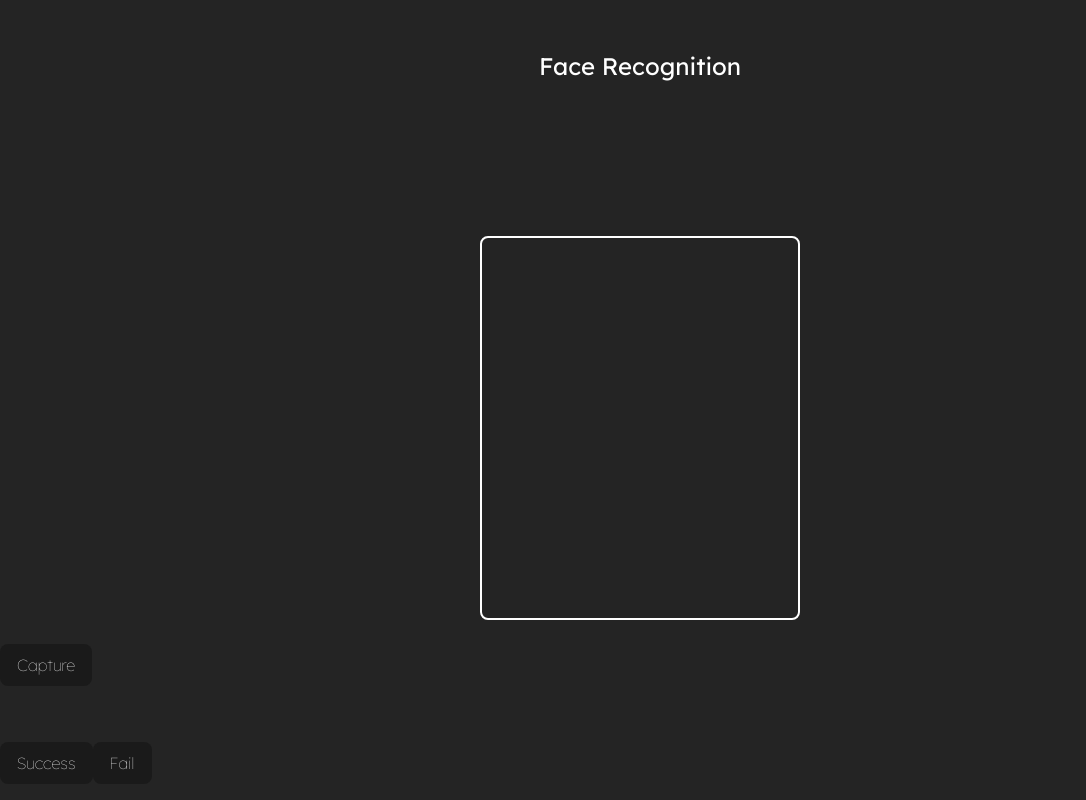
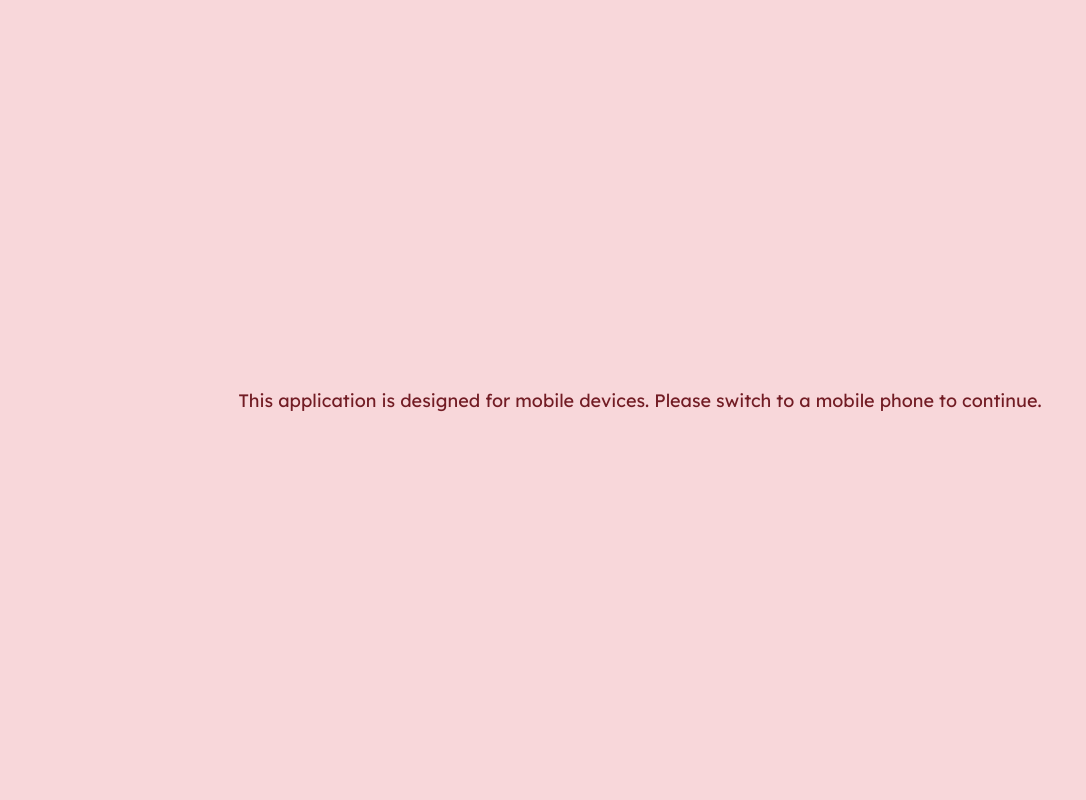
Before and after one commit to mudauml15/facescan, a React (Vite) app: page / in a window 1280 px wide. Shown: the whole page, without its empty margins (0-1086 px from the left). Built offline with nearby package versions, Linux system fonts and the light colour scheme; no server answers.

Commit message:
updated mobile screen

```diff
--- a/src/App.jsx
+++ b/src/App.jsx
@@ -1,119 +1,66 @@
-import { useState, useEffect } from 'react'
-import reactLogo from './assets/react.svg'
-import viteLogo from '/vite.svg'
-import './App.css'
-import Loader from "./UI/Loader/Loader";
-import FaceScanner from './UI/Face/FaceScanner';
+import React, { useEffect, useState } from "react";
+import Home from './pages/home'
+
+
+const MobileOnlyMessage = ({ mobileWidth = 768 }) => {
+  const [isMobile, setIsMobile] = useState(true);
+
+  useEffect(() => {
+
+    const checkScreenSize = () => {
+      setIsMobile(window.innerWidth <= mobileWidth);
+    };
+
+
+    checkScreenSize();
+
+
+    window.addEventListener("resize", checkScreenSize);
+
+
+    return () => {
+      window.removeEventListener("resize", checkScreenSize);
+    };
+  }, [mobileWidth]);
+
+  if (!isMobile) {
+    return (
+      <div
+        style={{
+          display: "flex",
+          justifyContent: "center",
+          alignItems: "center",
+          height: "100vh",
+          backgroundColor: "#f8d7da",
+          color: "#721c24",
+          fontSize: "18px",
+          textAlign: "center",
+          padding: "20px",
+        }}
+      >
+        <p>
+          This application is designed for mobile devices. Please switch to a
+          mobile phone to continue.
+        </p>
+      </div>
+    );
+  }
+
+  return (
+    <>
+
+
+
+      <Home />
+
+
+    </>
 
 
 
 
 
-
-function App() {
-
-
-  const [showLanding, setShowLanding] = useState(true);
-  const [showRegister, setShowRegister] = useState(false);
-  const [showFailed, setShowFailed] = useState(false);
-  const [showSuccess, setShowSuccess] = useState(false);
-
-  useEffect(() => {
-    setTimeout(() => {
-      setShowLanding(false);
-      setShowRegister(true);
-    }, 3000);
-  }, []);
-
-
-
-  function registerOnSuccess() {
-    setShowRegister(false);
-    setShowSuccess(true);
-  }
-
-  function registerOnFail() {
-    setShowRegister(false);
-    setShowFailed(true);
-  }
-
-
-  return (
-
-
-    <div className="app">
-      {showLanding && <Landing />}
-      {showFailed && <Failed />}
-      {showSuccess && <Success />}
-      {showRegister && (
-        <Register
-          registerOnSuccess={registerOnSuccess}
-          registerOnFail={registerOnFail}
-        />
-      )}
-    </div>
   );
 };
 
-
-
-
-
-
-
-
-
-
-export default App;
-
-
-function Register({ registerOnSuccess, registerOnFail }) {
-  return (
-    <>
-
-
-
-
-
-
-      <h2 className='flex items-center justify-center mt-12 text-[24px]'>Face Recognition </h2>
-
-      <FaceScanner />
-
-
-      <br />
-      <button onClick={registerOnSuccess}>Success</button>
-      <button onClick={registerOnFail}>Fail</button>
-
-
-    </>
-  );
-}
-
-function Failed() {
-  return <h1>Failed</h1>;
-}
-
-function Success() {
-  return (
-    <>
-      <h1>Success</h1>
-    </>
-  );
-}
-
-
-function Landing() {
-  return (
-    <>
-
-
-      <Loader />
-
-      <h1 className='absolute top-[52%] left-2/4 -mt-[50px] -ml-[50px] font-extralight'>Shaper</h1>
-
-
-
-    </>
-  );
-}
+export default MobileOnlyMessage;
--- /dev/null
+++ b/src/pages/home.jsx
@@ -0,0 +1,114 @@
+import { useState, useEffect } from 'react'
+import './App.css'
+import Loader from '../UI/Loader/Loader'
+import FaceScanner from '../UI/Face/FaceScanner';
+
+
+
+
+
+function App() {
+
+
+    const [showLanding, setShowLanding] = useState(true);
+    const [showRegister, setShowRegister] = useState(false);
+    const [showFailed, setShowFailed] = useState(false);
+    const [showSuccess, setShowSuccess] = useState(false);
+
+    useEffect(() => {
+        setTimeout(() => {
+            setShowLanding(false);
+            setShowRegister(true);
+        }, 3000);
+    }, []);
+
+
+
+    function registerOnSuccess() {
+        setShowRegister(false);
+        setShowSuccess(true);
+    }
+
+    function registerOnFail() {
+        setShowRegister(false);
+        setShowFailed(true);
+    }
+
+
+    return (
+
+
+        <div className="app">
+            {showLanding && <Landing />}
+            {showFailed && <Failed />}
+            {showSuccess && <Success />}
+            {showRegister && (
+                <Register
+                    registerOnSuccess={registerOnSuccess}
+                    registerOnFail={registerOnFail}
+                />
+            )}
+        </div>
+    );
+};
+
+
+
+
+
+export default App;
+
+
+
+
+
+function Register({ registerOnSuccess, registerOnFail }) {
+    return (
+        <>
+
+
+
+
+
+
+            <h2 className='flex items-center justify-center mt-12 text-[24px]'>Face Recognition </h2>
+
+            <FaceScanner />
+
+
+            <br />
+            <button onClick={registerOnSuccess}>Success</button>
+            <button onClick={registerOnFail}>Fail</button>
+
+
+        </>
+    );
+}
+
+function Failed() {
+    return <h1>Failed</h1>;
+}
+
+function Success() {
+    return (
+        <>
+            <h1>Success</h1>
+        </>
+    );
+}
+
+
+function Landing() {
+    return (
+        <>
+
+
+            <Loader />
+
+            <h1 className='absolute top-[52%] left-2/4 -mt-[50px] -ml-[50px] font-extralight'>Shaper</h1>
+
+
+
+        </>
+    );
+}
```
Also changed, not shown: src/pages/App.css (renamed from src/App.css).
